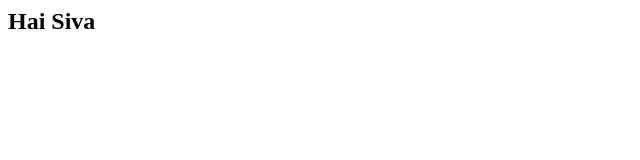
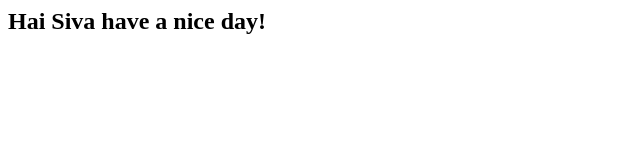
Before and after one commit to sivajan4/Bugpro, a plain HTML site: page index.html in a window 1280 px wide. Shown: the whole page, without its empty margins (0-640 px from the left). Drawn offline with Linux system fonts and the light colour scheme.

```diff
--- a/index.html
+++ b/index.html
@@ -3,6 +3,6 @@
 	<title>First Repo</title>
 </head>
 <body>
-	<h2>Hai Siva</h2>
+	<h2>Hai Siva have a nice day!</h2>
 </body>
 </html>
```
